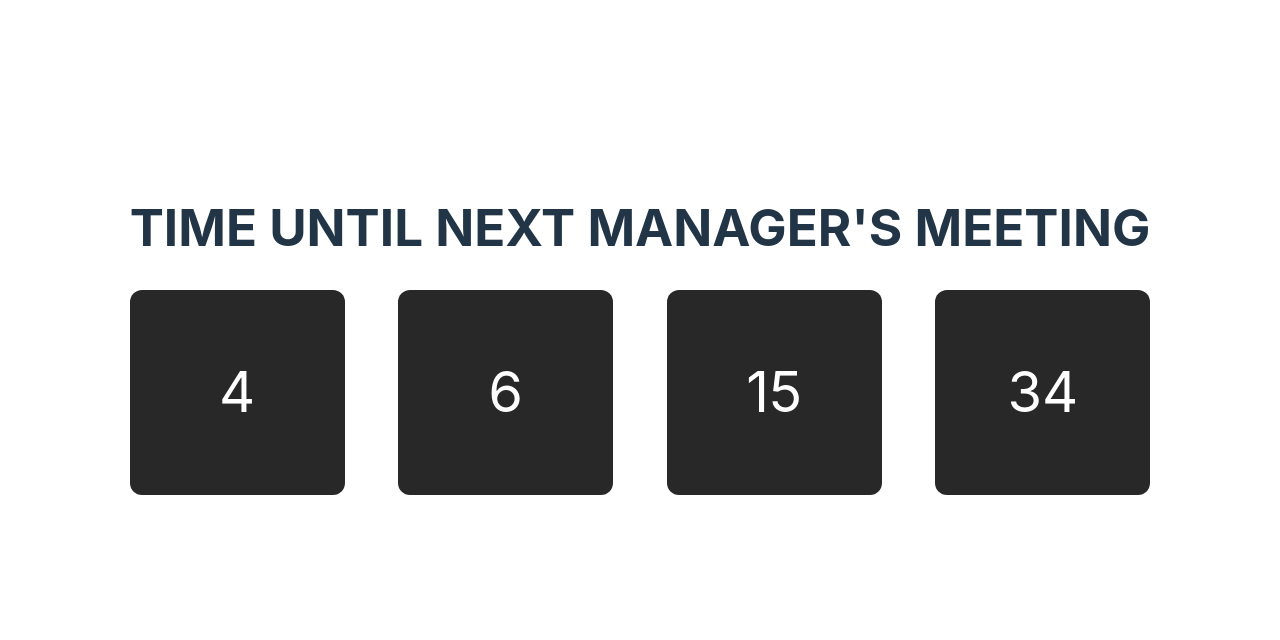
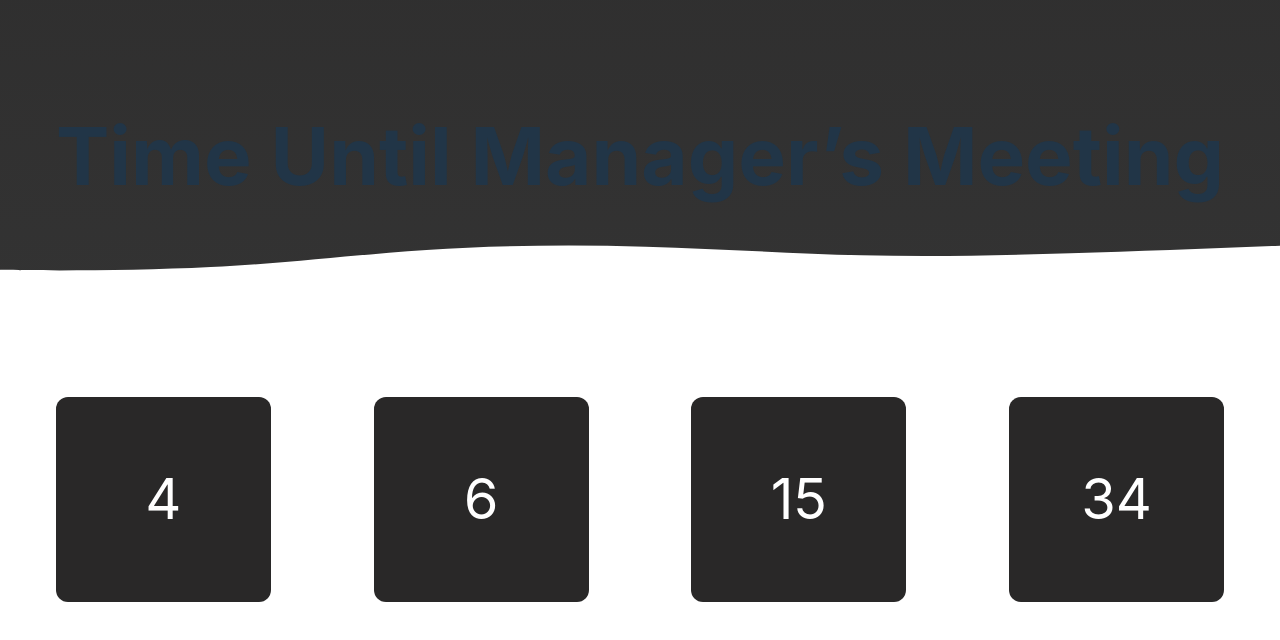
Before and after one commit to dorothyle/Manager-Timer, a React (Vite) app: page / in a window 1280 px wide. Shown: the top 640 px of the page. Built offline with nearby package versions, Linux system fonts and the light colour scheme.

Commit message:
add styling and background to timer title

```diff
--- a/src/App.css
+++ b/src/App.css
@@ -41,8 +41,27 @@
   color: #888;
 }
 
+.app-container {
+  display: flex;
+  flex-direction: column;
+  justify-content: space-between;
+}
+
+.app-container h1 {
+  font-size: 80px;
+}
+
+.header {
+  position: absolute;
+  top: 0;
+  left: 0;
+  width: 100%;
+  z-index: -1;
+}
+
 .timer-container {
   display: flex;
   flex-direction: row;
   justify-content: space-between;
+  padding-top: 9rem;
 }
--- a/src/App.jsx
+++ b/src/App.jsx
@@ -1,4 +1,5 @@
 import { useState, useEffect } from "react";
+import header from "./assets/header.svg";
 import Timer from "./Timer";
 import "./App.css";
 
@@ -42,15 +43,16 @@ function App() {
   // countdown to time in seconds
   // parse into how many days, hours, etc
   return (
-    <>
-      <h1>TIME UNTIL NEXT MANAGER'S MEETING</h1>
+    <div className="app-container">
+      <img className="header" src={header} />
+      <h1>Time Until Manager’s Meeting</h1>
       <div className="timer-container">
         <Timer number={remainingTime.days} unit={"Days"} />
         <Timer number={remainingTime.hours} unit={"Hours"} />
         <Timer number={remainingTime.minutes} unit={"Minutes"} />
         <Timer number={remainingTime.seconds} unit={"Seconds"} />
       </div>
-    </>
+    </div>
   );
 }
 
```
Also changed, not shown: src/assets/header.svg (added).
